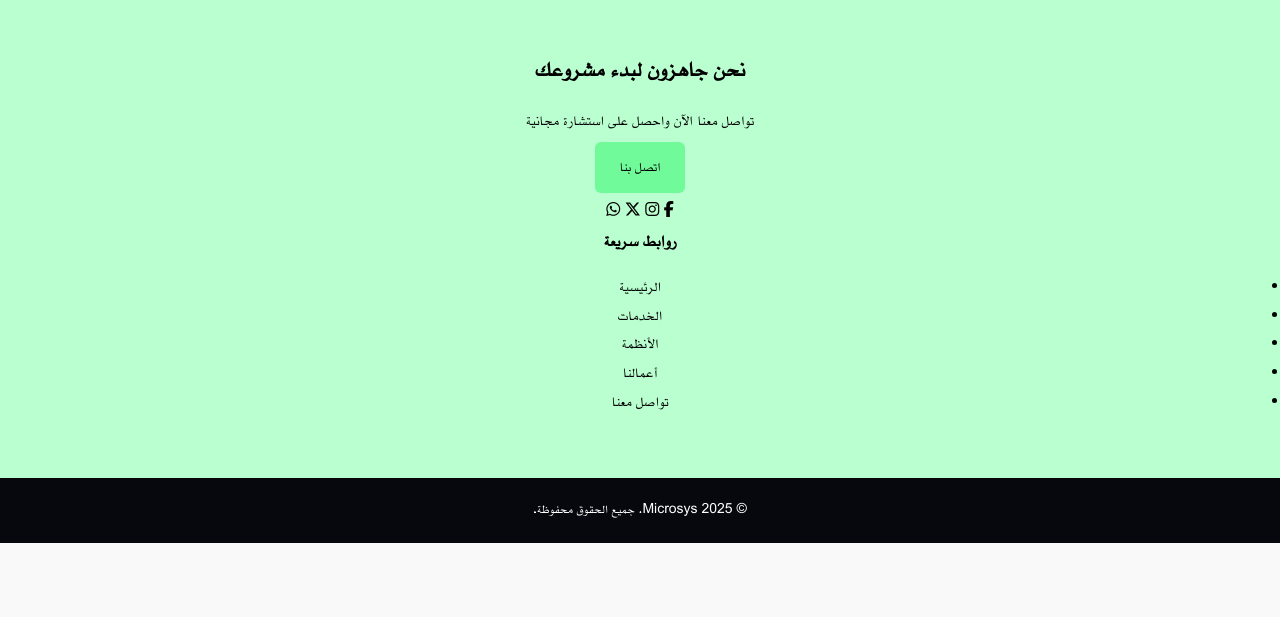
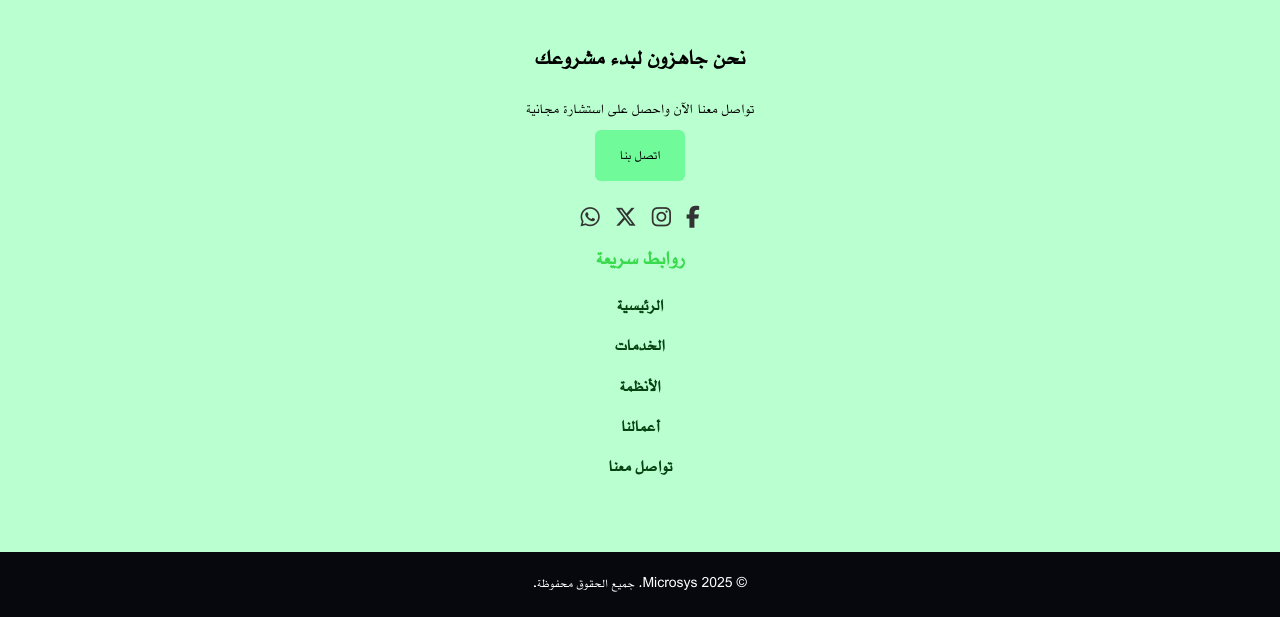
Before and after one commit to shawky440/Microsys, a plain HTML site: page contact.html in a window 1280 px wide. Shown: the part 1781-2398 px from the top of the page. Before the commit the page ends 2324 px from the top, so only its background shows below. Drawn offline with Linux system fonts and the light colour scheme.

Commit message:
Add files via upload

```diff
--- a/assets/css/style.css
+++ b/assets/css/style.css
@@ -360,6 +360,7 @@ h2, h3, h4 {
 /* Hover */
 .client-card:hover {
   background: #020617;
+  color: white;
   transform: translateY(-6px);
   box-shadow: 0 12px 30px rgba(0,0,0,0.15);
 }
@@ -444,4 +445,56 @@ h2, h3, h4 {
     color: #888;
     font-size: 14px;
 }
-/* #71fa9a #074211 #39da4e #baffcf */
+.social-links {
+    display: flex;
+    gap: 15px;
+    margin-top: 15px;
+}
+
+.social-links a {
+    text-decoration: none;
+    color: #333;
+    font-size: 22px;
+    }
+
+.social-links a:hover {
+    color: #39da4e;
+}
+.social-links{
+    display: flex;
+    align-items: center;
+    justify-content: center;
+}
+.quick-links h4 {
+    margin-bottom: 10px;
+    font-size: 22px;
+color: #39da4e ;
+  }
+
+.quick-links ul {
+    list-style: none;
+    padding: 0;
+    margin: 0;
+}
+
+.quick-links li {
+    margin-bottom: 8px;
+}
+
+.quick-links a {
+    text-decoration: none;
+    color: #074211;
+    font-size: 18px;
+    font-weight: bold;
+}
+
+.quick-links a:hover {
+    color: #39da4e;
+}
+.map {
+    display: flex;
+    justify-content: center;   /* توسيط أفقي */
+    align-items: center;       /* توسيط رأسي */
+    text-align: center;
+}
+ .co{color:  #71fa9a #074211 #39da4e #baffcf }
```
